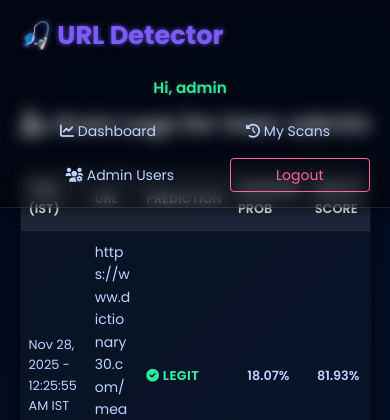
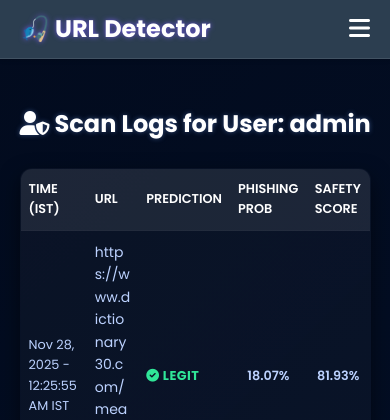
Before and after one commit to rkvm9908/smart-phishing-guard, a Flask app: page /admin/user/1/logs in a window 390 px wide. Shown: the top 420 px of the page. Run offline with Flask 3, Linux system fonts and the light colour scheme; a user stored in the database is signed in.

Commit message:
Update base.html

```diff
--- a/src/templates/base.html
+++ b/src/templates/base.html
@@ -12,6 +12,103 @@
 
 </head>
     <link rel="stylesheet" href="https://cdnjs.cloudflare.com/ajax/libs/font-awesome/6.0.0-beta3/css/all.min.css">
+    <style>
+        /* --- Desktop Default Styles (Always Visible) --- */
+.navbar {
+    display: flex;
+    justify-content: space-between;
+    align-items: center;
+    background-color: #2c3e50; /* Dark background */
+    color: white;
+    padding: 10px 20px;
+    box-shadow: 0 2px 4px rgba(0, 0, 0, 0.1);
+    position: fixed; /* Fixed position */
+    top: 0;
+    width: 100%;
+    z-index: 1000;
+}
+
+.navbar-brand a {
+    color: white;
+    text-decoration: none;
+    font-size: 1.5em;
+    font-weight: bold;
+}
+
+.navbar-links a, .user-greeting {
+    color: #ecf0f1;
+    text-decoration: none;
+    padding: 8px 15px;
+    margin-left: 5px;
+    transition: background-color 0.3s;
+}
+
+.navbar-links a:hover {
+    background-color: #34495e;
+    border-radius: 4px;
+}
+
+/* Hide the toggler button by default on Desktop */
+.navbar-toggler {
+    display: none;
+    background: none;
+    border: none;
+    color: white;
+    font-size: 1.5em;
+    cursor: pointer;
+}
+
+/* --- Responsive/Mobile Styles (Screen width < 768px) --- */
+@media (max-width: 768px) {
+
+    .navbar {
+        /* Mobile: Brand and Toggler are side-by-side */
+        flex-wrap: wrap;
+    }
+
+    .navbar-brand {
+        display: flex;
+        justify-content: space-between;
+        width: 100%; /* Brand takes full width */
+    }
+
+    /* Mobile: Show the toggler button */
+    .navbar-toggler {
+        display: block;
+    }
+
+    .navbar-links {
+        /* Initially hide links on mobile */
+        display: none;
+        flex-direction: column;
+        width: 100%; /* Links take full width below brand */
+        background-color: #34495e;
+        padding: 10px 0;
+    }
+
+    .navbar-links a {
+        padding: 10px 20px;
+        margin: 0;
+        border-bottom: 1px solid #4a637a; /* Separator */
+    }
+
+    /* When the menu is active/open, show it */
+    .navbar-links.active {
+        display: flex;
+    }
+
+    /* Center greeting and button alignment */
+    .user-greeting,
+    .navbar-links .btn-logout,
+    .navbar-links .btn-login,
+    .navbar-links .btn-register {
+        text-align: left;
+        padding: 10px 20px;
+        width: 100%;
+        box-sizing: border-box;
+    }
+}
+        </style>
 </head>
 
 <body>
@@ -22,9 +119,13 @@
 <nav class="navbar">
     <div class="navbar-brand">
         <a href="{{ url_for('index') }}">🎣 URL Detector</a>
+        {# --- MOBILE TOGGLE BUTTON --- #}
+        <button class="navbar-toggler" id="navbar-toggler">
+            <i class="fas fa-bars"></i>
+        </button>
     </div>
-        <div class="navbar-links">
-
+    <div class="navbar-links" id="navbar-links">
+        {# ... (உள்ளே இருக்கும் இணைப்புகள் அப்படியே இருக்கட்டும்) ... #}
         <a href="{{ url_for('dashboard') }}"><i class="fas fa-chart-line"></i> Dashboard</a>
         <a href="{{ url_for('history') }}"><i class="fas fa-history"></i> My Scans</a>
 
@@ -54,6 +155,20 @@
     </div>
     <script src="https://cdn.jsdelivr.net/npm/chart.js"></script>
     {% block scripts %}
+    <script>
+        document.addEventListener('DOMContentLoaded', function () {
+    const toggler = document.getElementById('navbar-toggler');
+    const navLinks = document.getElementById('navbar-links');
+
+    if (toggler && navLinks) {
+        toggler.addEventListener('click', function () {
+            // 'active' class-ஐ Toggle செய்கிறது
+            navLinks.classList.toggle('active');
+        });
+    }
+});
+    </script>
     {% endblock %}
 </body>
+
 </html>
```
Lines whose indentation alone changed are shown as unchanged.
